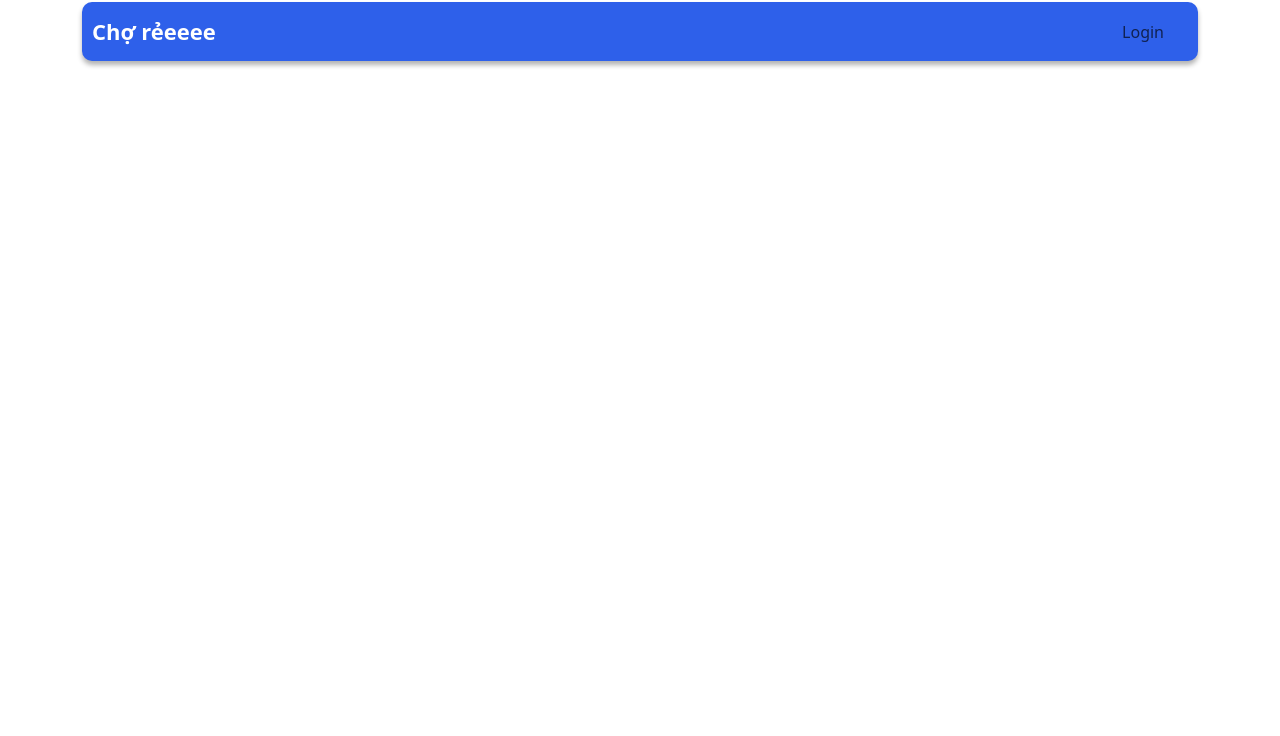
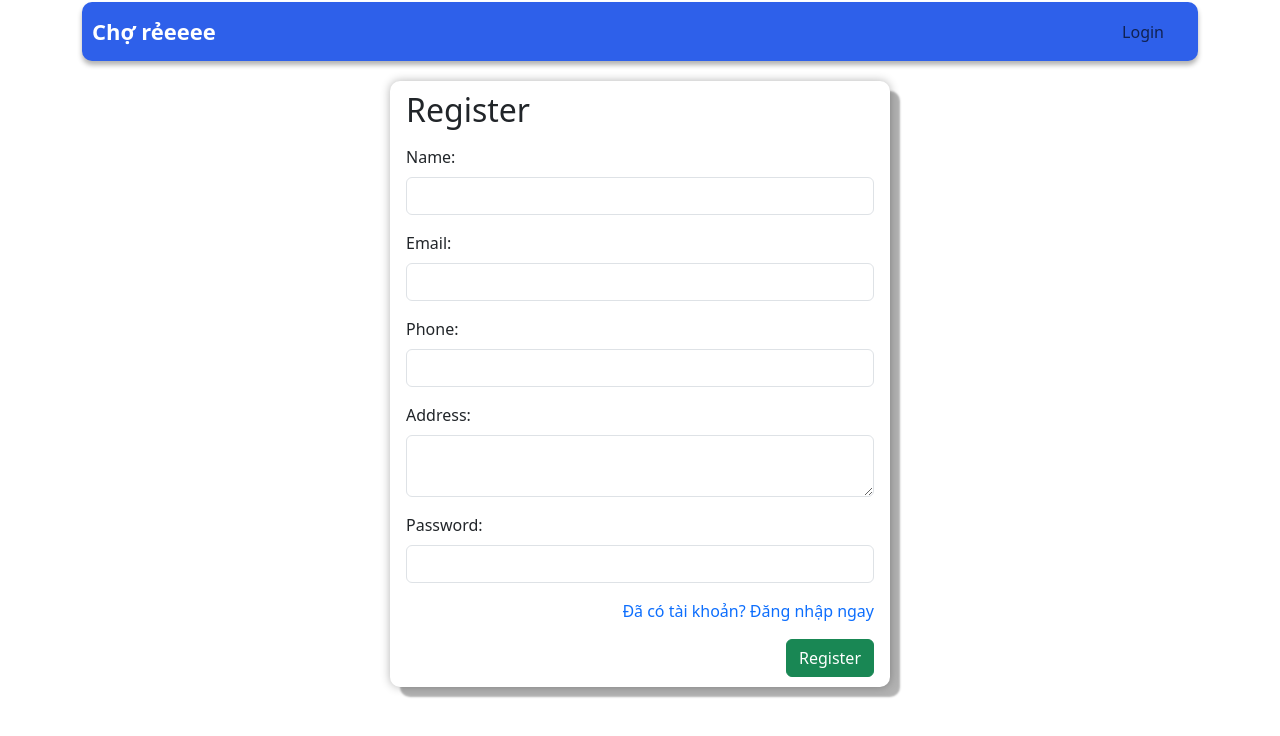
Before and after one commit to m1hkh01/ChoRe, a React app in the folder frontend/: page /register in a window 1280 px wide. Before the commit this address had no page. Shown: the top 736 px of the page. Built offline with nearby package versions, Linux system fonts and the light colour scheme; the HTML template or start-up script is replaced by a standard one.

Commit message:
add demo login home register

```diff
--- a/frontend/src/App.jsx
+++ b/frontend/src/App.jsx
@@ -1,7 +1,9 @@
 import './App.css'
 import { Routes, Route } from 'react-router-dom'
 import { Login } from './components/Login'
+import Register from './components/Register'
 import Header from './components/Header'
+import Home from './components/Home'
 
 function App() {
 
@@ -10,9 +12,9 @@ function App() {
       <div className='container'>
         <Header></Header>
         <Routes>
-          {/* <Route path="/" element={<Home/>}></Route> */}
+          <Route path="/" element={<Home/>}></Route>
           <Route path="/login" element={<Login />}></Route>
-          {/* <Route path="/" element={<Home/>}></Route> */}
+          <Route path="/register" element={<Register/>}></Route>
         </Routes>
       </div>
     </>
--- /dev/null
+++ b/frontend/src/components/Home.jsx
@@ -0,0 +1,10 @@
+function Home() {
+
+    return (
+        <div className="text-center mt-3">
+            <h2>Chào mừng đến với chợ rẻeee</h2>
+            <h4>Hãy cùng mua sắm đồ điện tử với giá rẻeee ngay nào</h4>
+        </div>
+    )
+}
+export default Home;
--- a/frontend/src/components/Login.jsx
+++ b/frontend/src/components/Login.jsx
@@ -1,4 +1,5 @@
 import { useState } from "react"
+import { Link } from "react-router-dom";
 
 export function Login() {
     const [email, setEmail] = useState('');
@@ -9,11 +10,14 @@ export function Login() {
             <form action="">
                 <div className="mt-3">
                     <label htmlFor="email" className="form-label">Email</label>
-                    <input type="text" id="psw" value={email} onChange={(e)=>setEmail(e.target.value)} className="form-control" />
+                    <input type="text" id="email" value={email} onChange={(e)=>setEmail(e.target.value)} className="form-control" />
                 </div>
                 <div className="mt-3">
                     <label htmlFor="psw" className="form-label">Password:</label>
                     <input type="password" id="psw" value={password} onChange={(e)=> setPassword(e.target.value)} className="form-control" />
+                </div>
+                <div className="mt-3 text-end">
+                    <Link to="/register" className="text-decoration-none">Chưa có tài khoản? Đăng ký ngay</Link>
                 </div>
                 <div className="mt-3 d-flex justify-content-end">
                     <button type="submit" className="btn btn-success">Login</button>
--- /dev/null
+++ b/frontend/src/components/Register.jsx
@@ -0,0 +1,49 @@
+import { useState } from "react";
+import { Link } from "react-router-dom";
+
+function Register() {
+    const [name, setName] = useState('');
+    const [email, setEmail] = useState('');
+    const [phone, setPhone] = useState('');
+    const [address, setAddress] = useState('');
+    const [password, setPassword] = useState('');
+
+    return (
+        <div className="login-container">
+            <form className="login-form" id="register">
+                <div className="header">
+                    <h2>Register</h2>
+                </div>
+                <div className="mt-3">
+                    <label htmlFor="name" className="form-label">Name:</label>
+                    <input type="text" id="name" value={name} onChange={e => setName(e.target.value)} className="form-control" required />
+                </div>
+                <div className="mt-3">
+                    <label htmlFor="email" className="form-label">Email:</label>
+                    <input type="email" id="email" value={email} onChange={e => setEmail(e.target.value)} className="form-control" required />
+                </div>
+                <div className="mt-3">
+                    <label htmlFor="phone" className="form-label">Phone:</label>
+                    <input type="text" id="phone" value={phone} onChange={e => setPhone(e.target.value)} className="form-control" required />
+                </div>
+                <div className="mt-3">
+                    <label htmlFor="address" className="form-label">Address:</label>
+                    <textarea id="address" value={address} onChange={e => setAddress(e.target.value)} className="form-control" required />
+                </div>
+                <div className="mt-3">
+                    <label htmlFor="password" className="form-label">Password:</label>
+                    <input type="password" value={password} onChange={e => setPassword(e.target.value)} id="password" className="form-control" required />
+                </div>
+                <div className="mt-3 text-end">
+                    <Link to="/login" className="text-decoration-none">Đã có tài khoản? Đăng nhập ngay</Link>
+                </div>
+                <div className="w-100 d-flex justify-content-end mt-3">
+                    <button type="submit" id="submit-button" className="btn btn-success">
+                        Register
+                    </button>
+                </div>
+            </form>
+        </div>
+    )
+}
+export default Register;
```
